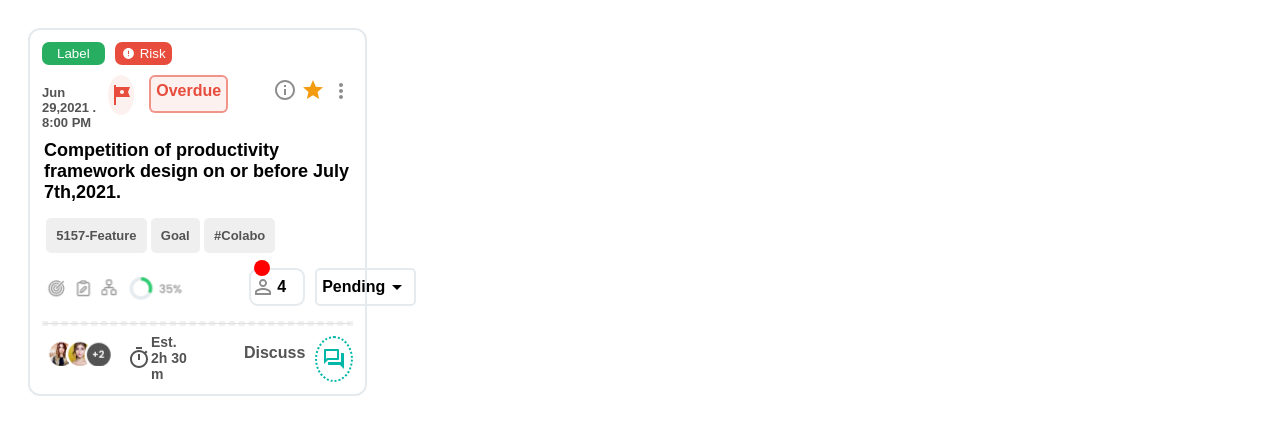
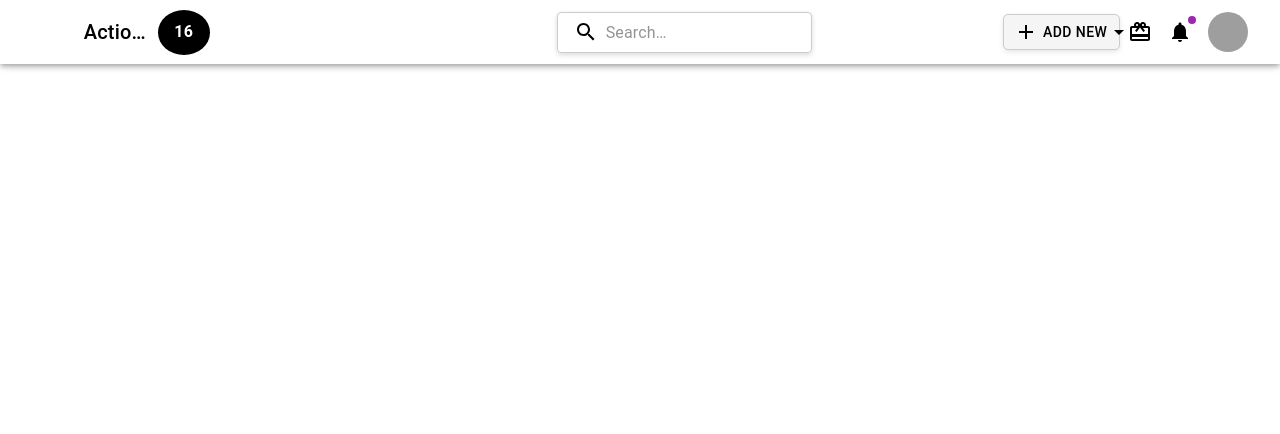
Before and after one commit to bit-crayond/Mukesh-D, a React (Vite) app: page / in a window 1280 px wide. Shown: the top 434 px of the page. Built offline with nearby package versions, Linux system fonts and the light colour scheme; grey boxes are pictures that could not be loaded.

Commit message:
file for top bar

```diff
--- a/package.json
+++ b/package.json
@@ -31,6 +31,6 @@
     "eslint-plugin-react-hooks": "^5.1.0-rc.0",
     "eslint-plugin-react-refresh": "^0.4.12",
     "globals": "^15.9.0",
-    "vite": "^5.4.8"
+    "vite": "^5.4.9"
   }
 }
--- a/src/main.jsx
+++ b/src/main.jsx
@@ -2,13 +2,10 @@ import { StrictMode } from 'react'
 import { createRoot } from 'react-dom/client'
 import Block from './mukesh/block'
 import { Grid } from '@mui/material'
+import TopBar from './toplayer1/Header'
 
 createRoot(document.getElementById('root')).render(
   <StrictMode>
-    <Grid container>
-      <Grid item lg={3.6}>
-      <Block/>
-      </Grid>
-    </Grid>
+    <TopBar/>
   </StrictMode>
 )
--- a/src/toplayer1/Header.jsx
+++ b/src/toplayer1/Header.jsx
@@ -1 +1,199 @@
-import React from "react";
+import React, { useState, useRef } from 'react';
+import { AppBar, Toolbar, IconButton, Typography, InputBase, Avatar, Badge, Menu, MenuItem, Box } from '@mui/material';
+import { Search as SearchIcon, Add as AddIcon, Notifications as NotificationsIcon, ArrowDropDown as ArrowDropDownIcon, CardGiftcard as GiftIcon } from '@mui/icons-material';
+import { styled, alpha } from '@mui/material/styles';
+
+const Search = styled('div')(({ theme }) => ({
+  position: 'relative',
+  borderRadius: theme.shape.borderRadius,
+  backgroundColor: alpha(theme.palette.common.white, 0.8),
+  border: '1px solid #ccc',
+  boxShadow: '0 2px 5px rgba(0, 0, 0, 0.15)',
+  '&:hover': {
+    backgroundColor: alpha(theme.palette.common.white, 0.9),
+  },
+  marginRight: theme.spacing(2),
+  marginLeft: theme.spacing(2),
+  flexGrow: 1,
+  maxWidth: '500px',
+}));
+
+const SearchIconWrapper = styled('div')(({ theme }) => ({
+  padding: theme.spacing(0, 2),
+  height: '100%',
+  position: 'absolute',
+  pointerEvents: 'none',
+  display: 'flex',
+  alignItems: 'center',
+  justifyContent: 'center',
+}));
+
+const StyledInputBase = styled(InputBase)(({ theme }) => ({
+  color: '#000',
+  '& .MuiInputBase-input': {
+    padding: theme.spacing(1, 1, 1, 0),
+    paddingLeft: `calc(1em + ${theme.spacing(4)})`,
+    transition: theme.transitions.create('width'),
+    width: '100%',
+  },
+}));
+
+export default function TopBar() {
+  const [anchorEl, setAnchorEl] = useState(null);
+  const [menuAnchorEl, setMenuAnchorEl] = useState(null);
+  const addButtonRef = useRef(null); // Reference to track the Add New button width
+
+  // Handle menu for profile
+  const handleMenu = (event) => {
+    setAnchorEl(event.currentTarget);
+  };
+
+  const handleClose = () => {
+    setAnchorEl(null);
+  };
+
+  // Handle dropdown menu for Add New
+  const handleDropdownClick = (event) => {
+    setMenuAnchorEl(event.currentTarget);
+  };
+
+  const handleDropdownClose = () => {
+    setMenuAnchorEl(null);
+  };
+
+  return (
+    <>
+      <AppBar position="fixed" style={{ backgroundColor: '#fff', color: '#000', width: '100%' }}>
+        <Toolbar>
+          {/* Spacer with 65px width before "Actions" */}
+          <div style={{ width: '65px' }} />
+
+          {/* Left Section (Actions and Badge) */}
+          <Typography variant="h6" noWrap>
+            Actions
+          </Typography>
+
+          {/* Badge "16" */}
+          <div
+            style={{
+              backgroundColor: 'black',
+              color: 'white',
+              padding: '5px 10px',
+              borderRadius: '50%',
+              marginLeft: 10,
+              display: 'flex',
+              alignItems: 'center',
+              justifyContent: 'center',
+              width: '35px',
+              height: '35px',
+            }}
+          >
+            <Typography variant="body1" style={{ fontWeight: 'bold' }}>16</Typography>
+          </div>
+
+          {/* Spacer with 360px width */}
+          <div style={{ width: '360px' }} />
+
+          {/* Centered Search Bar */}
+          <Search>
+            <SearchIconWrapper>
+              <SearchIcon />
+            </SearchIconWrapper>
+            <StyledInputBase
+              placeholder="Search…"
+              inputProps={{ 'aria-label': 'search' }}
+            />
+          </Search>
+
+          {/* Spacer with 190px width */}
+          <div style={{ width: '190px' }} />
+
+          {/* Right Section (Add New, Gift Icon, Notifications, Avatar) */}
+          <div style={{ display: 'flex', alignItems: 'center' }}>
+            {/* Add New Button (always in box) */}
+            <Box
+              ref={addButtonRef} // Track the width of this Box
+              style={{
+                display: 'flex',
+                alignItems: 'center',
+                padding: '5px 10px',
+                borderRadius: '5px',
+                backgroundColor: '#f5f5f5',
+                border: '1px solid #ccc',
+                boxShadow: '0 2px 5px rgba(0, 0, 0, 0.1)',
+              }}
+            >
+              <IconButton
+                color="inherit"
+                onClick={handleDropdownClick}
+                style={{ padding: 0, borderRadius: '5px', backgroundColor: 'transparent' }} // Remove hover effect
+                disableRipple // Disable ripple effect on click
+                disableFocusRipple // Disable focus ripple effect on click
+              >
+                <AddIcon />
+                <Typography variant="button" style={{ marginLeft: 5 }}>Add New</Typography>
+                <ArrowDropDownIcon />
+              </IconButton>
+            </Box>
+
+            <Menu
+              anchorEl={menuAnchorEl}
+              open={Boolean(menuAnchorEl)}
+              onClose={handleDropdownClose}
+              PaperProps={{
+                style: {
+                  width: addButtonRef.current ? addButtonRef.current.offsetWidth : 'auto', // Match button width
+                },
+              }}
+              MenuListProps={{
+                disablePadding: true,
+              }}
+            >
+              <MenuItem onClick={handleDropdownClose}>Option 1</MenuItem>
+              <MenuItem onClick={handleDropdownClose}>Option 2</MenuItem>
+              <MenuItem onClick={handleDropdownClose}>Option 3</MenuItem>
+            </Menu>
+
+            {/* Gift Icon */}
+            <IconButton color="inherit">
+              <GiftIcon />
+            </IconButton>
+
+            {/* Notification icon */}
+            <IconButton color="inherit">
+              <Badge color="secondary" variant="dot">
+                <NotificationsIcon />
+              </Badge>
+            </IconButton>
+
+            {/* Profile avatar */}
+            <IconButton color="inherit" onClick={handleMenu}>
+              <Avatar src="/static/images/avatar/1.jpg" alt="profile picture" />
+            </IconButton>
+
+            <Menu
+              id="menu-appbar"
+              anchorEl={anchorEl}
+              anchorOrigin={{
+                vertical: 'top',
+                horizontal: 'right',
+              }}
+              keepMounted
+              transformOrigin={{
+                vertical: 'top',
+                horizontal: 'right',
+              }}
+              open={Boolean(anchorEl)}
+              onClose={handleClose}
+            >
+              <MenuItem onClick={handleClose}>Profile</MenuItem>
+              <MenuItem onClick={handleClose}>My account</MenuItem>
+            </Menu>
+          </div>
+        </Toolbar>
+      </AppBar>
+      {/* Add a placeholder div below AppBar to prevent content overlap */}
+      <div style={{ height: '64px' }} />
+    </>
+  );
+}
```
Also changed, not shown: 1 other file (tests, documents, lock files or other folders).
